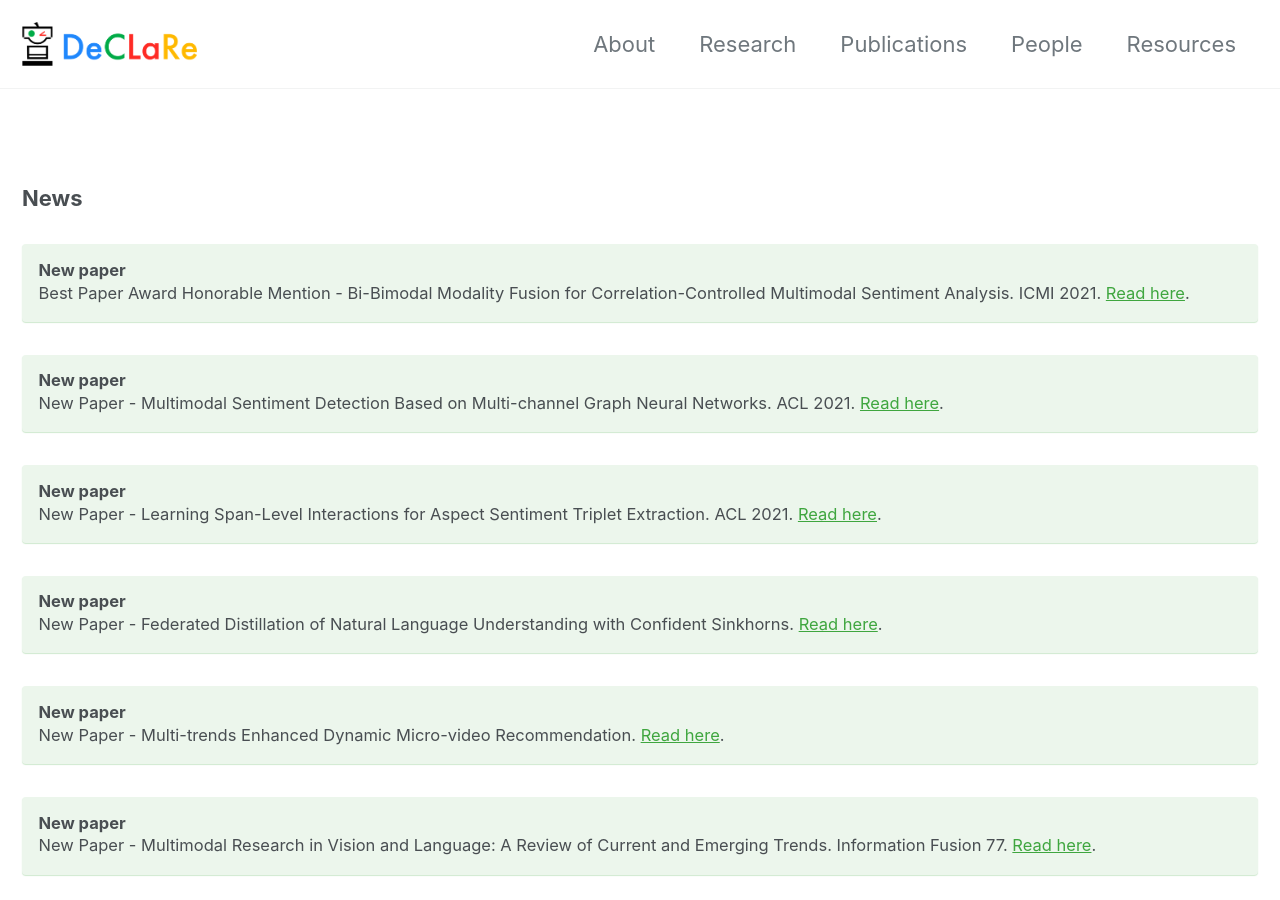
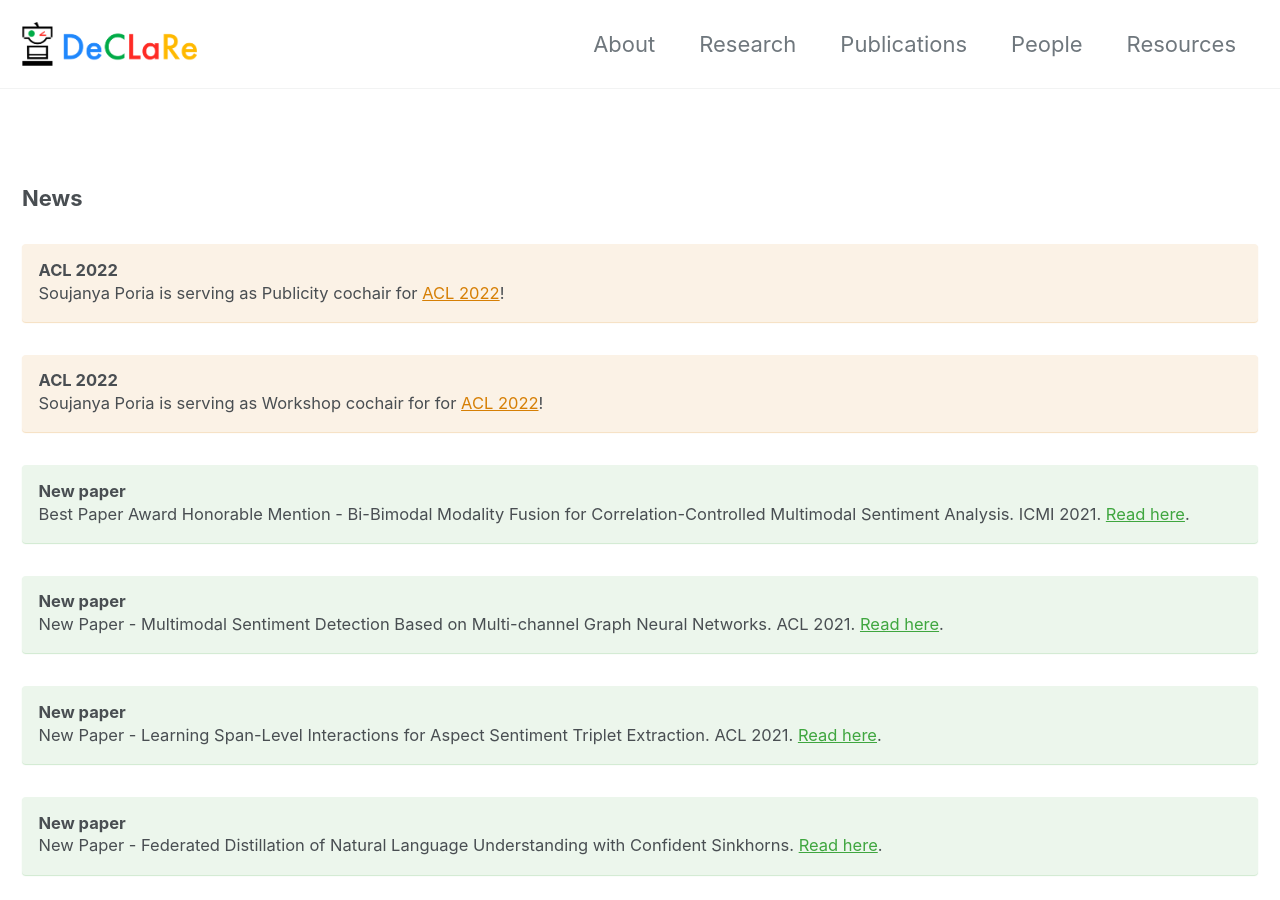
Before and after one commit to declare-lab/declare-lab.github.io, a Jekyll site: the page built from index.md, in a window 1280 px wide and 900 px high, scrolled down 301 px. Built offline with Jekyll 4.4.1, drawn with Linux system fonts in a browser that asks for light colours; cached includes are drawn as plain includes; nearby versions of some CDN libraries.

Commit message:
Update index.md
Update that SJ is serving as cochair for ACL 2022

```diff
--- a/index.md
+++ b/index.md
@@ -17,6 +17,18 @@ logo:
 {% include feature_row_home_img id="logo" type="left" %}
 
 ### News
+
+<div class="notice--warning">
+  <h4>ACL 2022</h4>
+  <p>Soujanya Poria is serving as Publicity cochair for <a href="https://www.2022.aclweb.org/">ACL 2022</a>!
+  </p>
+</div>
+
+<div class="notice--warning">
+  <h4>ACL 2022</h4>
+  <p>Soujanya Poria is serving as Workshop cochair for for <a href="https://www.2022.aclweb.org/">ACL 2022</a>!
+  </p>
+</div>
 
 <div class="notice--success">
   <h4>New paper</h4>
```
